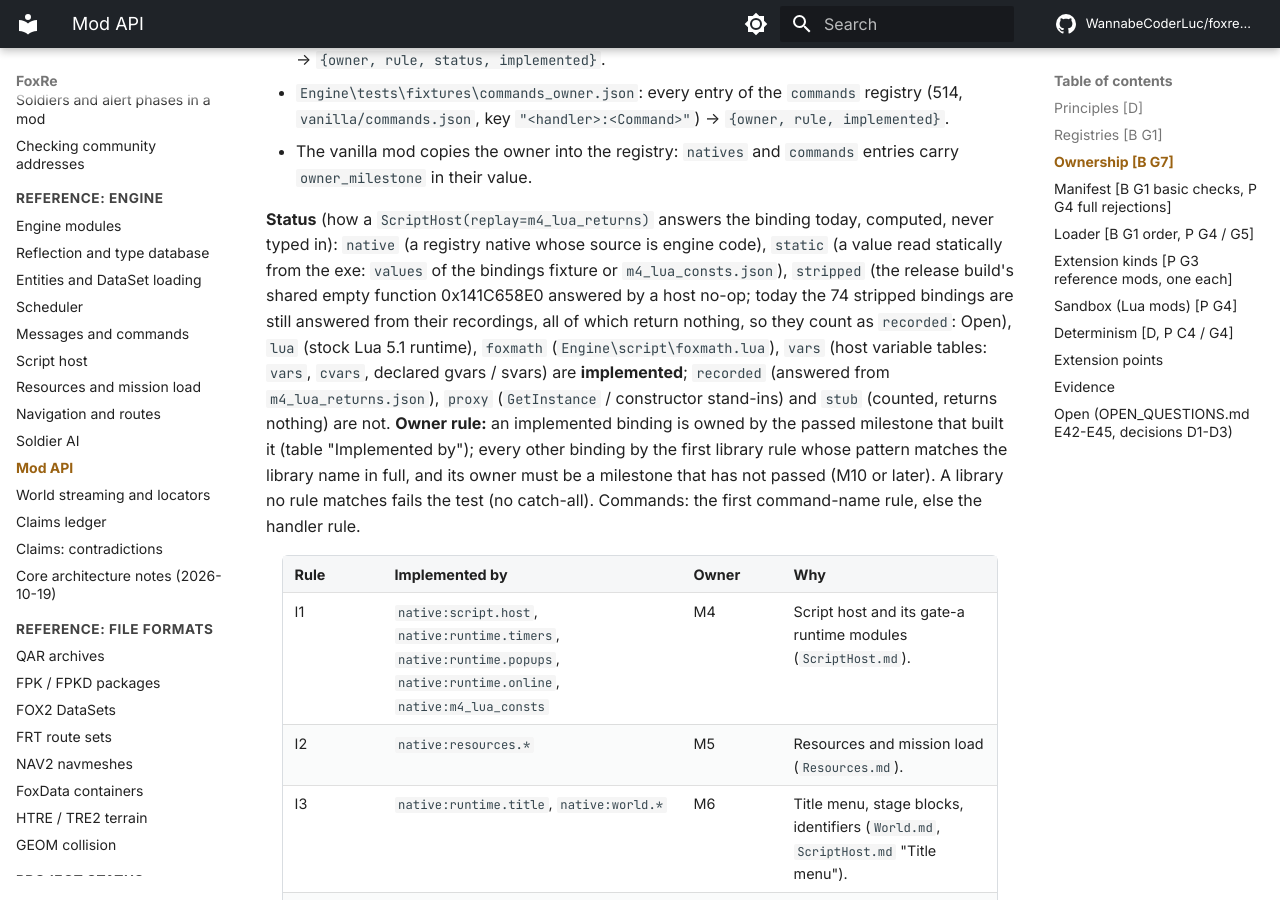
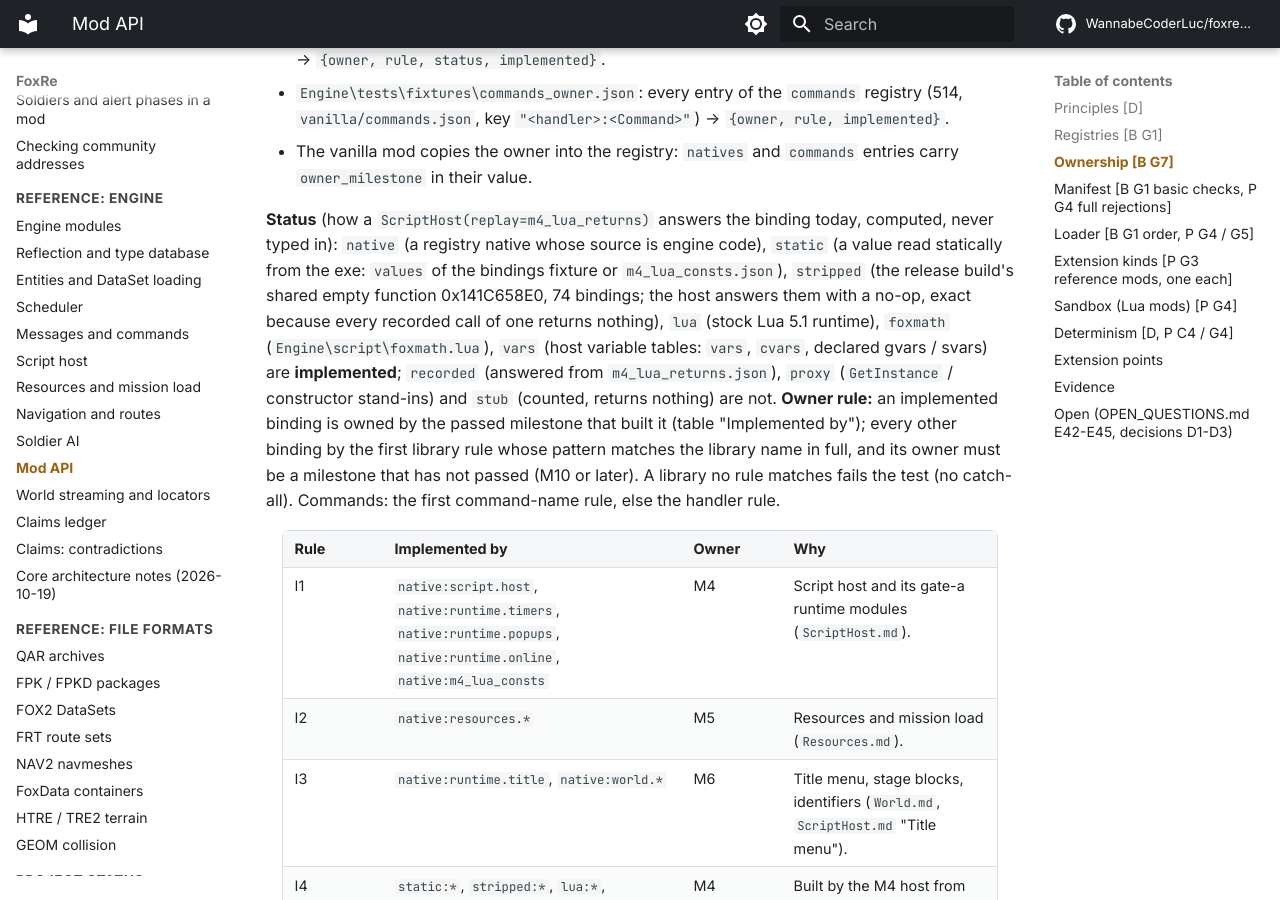
Before and after one commit to WannabeCoderLuc/foxre-wiki, an MkDocs documentation site: the page built from docs/engine/mod-api.md, in a window 1280 px wide and 900 px high, scrolled down 2821 px. Built offline with MkDocs 1.6.1 and Material for MkDocs 9.7.7, drawn with Linux system fonts in a browser that asks for light colours; comment, search, counter and statistics services are not loaded; some of the changed text lies outside the part shown.

Commit message:
Site update 2026-11-04 (generated from project docs)

```diff
--- a/docs/engine/mod-api.md
+++ b/docs/engine/mod-api.md
@@ -41,7 +41,7 @@
 - `Engine\tests\fixtures\commands_owner.json`: every entry of the `commands` registry (514, `vanilla/commands.json`, key `"<handler>:<Command>"`) -> `{owner, rule, implemented}`.
 - The vanilla mod copies the owner into the registry: `natives` and `commands` entries carry `owner_milestone` in their value.
 
-**Status** (how a `ScriptHost(replay=m4_lua_returns)` answers the binding today, computed, never typed in): `native` (a registry native whose source is engine code), `static` (a value read statically from the exe: `values` of the bindings fixture or `m4_lua_consts.json`), `stripped` (the release build's shared empty function 0x141C658E0 answered by a host no-op; today the 74 stripped bindings are still answered from their recordings, all of which return nothing, so they count as `recorded`: Open), `lua` (stock Lua 5.1 runtime), `foxmath` (`Engine\script\foxmath.lua`), `vars` (host variable tables: `vars`, `cvars`, declared gvars / svars) are **implemented**; `recorded` (answered from `m4_lua_returns.json`), `proxy` (`GetInstance` / constructor stand-ins) and `stub` (counted, returns nothing) are not.
+**Status** (how a `ScriptHost(replay=m4_lua_returns)` answers the binding today, computed, never typed in): `native` (a registry native whose source is engine code), `static` (a value read statically from the exe: `values` of the bindings fixture or `m4_lua_consts.json`), `stripped` (the release build's shared empty function 0x141C658E0, 74 bindings; the host answers them with a no-op, exact because every recorded call of one returns nothing), `lua` (stock Lua 5.1 runtime), `foxmath` (`Engine\script\foxmath.lua`), `vars` (host variable tables: `vars`, `cvars`, declared gvars / svars) are **implemented**; `recorded` (answered from `m4_lua_returns.json`), `proxy` (`GetInstance` / constructor stand-ins) and `stub` (counted, returns nothing) are not.
 **Owner rule:** an implemented binding is owned by the passed milestone that built it (table "Implemented by"); every other binding by the first library rule whose pattern matches the library name in full, and its owner must be a milestone that has not passed (M10 or later). A library no rule matches fails the test (no catch-all). Commands: the first command-name rule, else the handler rule.
 
 | Rule | Implemented by | Owner | Why |
@@ -160,7 +160,6 @@
 - `Engine\tests\test_m10_registry.py` (G1): every registry dump equals the table it came from; two builds give byte-identical dumps; the script host installs Lua libraries and natives only through the registry; M0-M9 gate test files unchanged against `verifiers.lock.json`.
 
 ## Open (OPEN_QUESTIONS.md E42-E45, decisions D1-D3)
-- Stripped bindings as host no-ops (G7): exact (every recording returns nothing), but `test_m4_gate_b.py` pins `answered_pct >= 94.0`, which today counts the 7 stripped functions it calls twice (replayed and stripped); the real figure is 93.6 % (619 / 661). Needs the gate-b threshold corrected and relocked (Luc).
 - Hook sites (G3): which engine functions expose before / after hooks, and the blackboard view types.
 - Lua mod sandbox and the instruction budget value (G4).
 - Overhead budget (G6): registry lookups are dict lookups at registration time; per-frame dispatch is unchanged until hooks exist.
```
Also changed, not shown: docs/index.md (+1 -1 lines), docs/status/log.md (+1 -1 lines).
